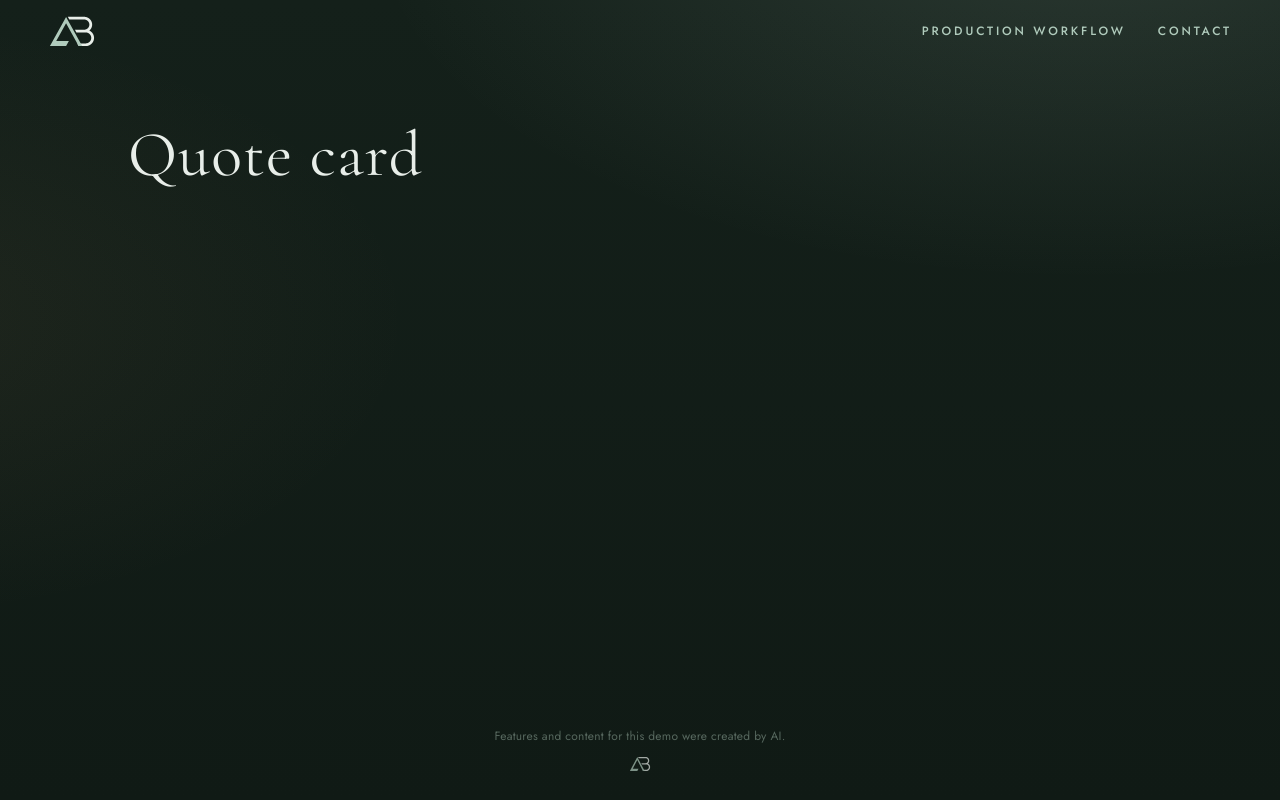
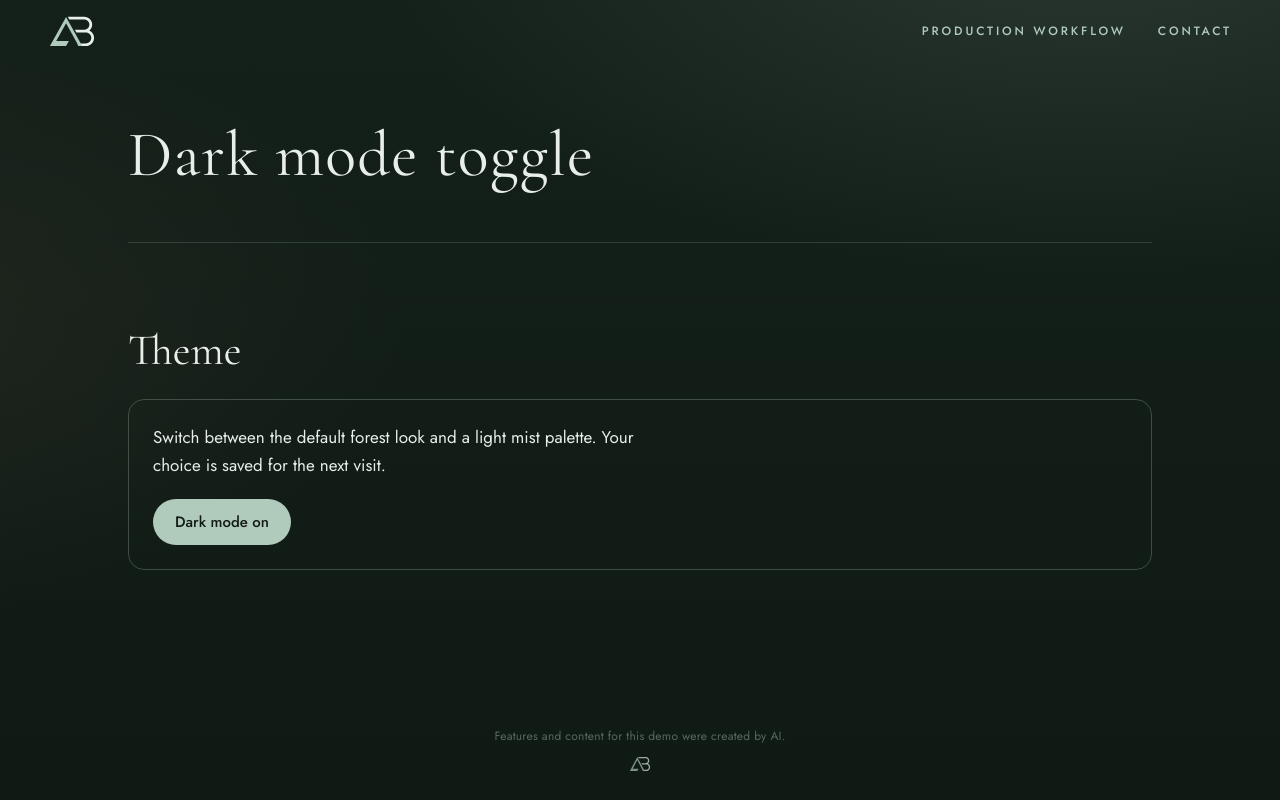
Before and after one commit to ashtonbach/agent-showcase, a Next.js app: page /showcase/ in a window 1280 px wide. Built offline with nearby package versions, Linux system fonts and the light colour scheme.

Commit message:
Feature: Dark mode toggle (Author: Alder)
Co-authored-by: AshtonBach Coder <ashtonbach-coder@users.noreply.github.com>

```diff
--- a/app/lab/current.json
+++ b/app/lab/current.json
@@ -1 +1 @@
-{"slug":"testimonial-card"}
+{"slug":"dark-mode"}
--- /dev/null
+++ b/app/lab/dark-mode/index.tsx
@@ -0,0 +1,65 @@
+"use client";
+import { useCallback, useEffect, useState } from "react";
+
+const KEY = "ab-theme";
+
+function syncTheme(dark: boolean) {
+  document.documentElement.dataset.theme = dark ? "dark" : "light";
+}
+
+export default function Lab() {
+  const [dark, setDark] = useState(true);
+
+  useEffect(() => {
+    const saved = localStorage.getItem(KEY);
+    const isDark = saved !== "light";
+    setDark(isDark);
+    syncTheme(isDark);
+  }, []);
+
+  const onToggle = useCallback(() => {
+    setDark((prev) => {
+      const next = !prev;
+      syncTheme(next);
+      localStorage.setItem(KEY, next ? "dark" : "light");
+      return next;
+    });
+  }, []);
+
+  const css = `
+html[data-theme="light"],html[data-theme="light"] body{color:#14201A;background:#E8EEE9}
+html[data-theme="light"] body::before{background:linear-gradient(180deg,#E8EEE9 0%,#dfe8e1 100%)}
+html[data-theme="light"] .brand,html[data-theme="light"] .brand-word,html[data-theme="light"] .demo-title{color:#14201A}
+html[data-theme="light"] .nav-list a{color:#2F5A46}
+html[data-theme="light"] .nav-list a:hover,html[data-theme="light"] .nav-list a:focus-visible,html[data-theme="light"] .nav-list a[aria-current="page"]{color:#14201A}
+html[data-theme="light"] .site-footer,html[data-theme="light"] .site-disclaimer{color:#2F5A46;opacity:1}
+html[data-theme="light"] .brand-mark{filter:brightness(0) saturate(100%) invert(22%) sepia(18%) saturate(900%) hue-rotate(100deg)}
+html[data-theme="light"] .site-header.is-scrolled{background:rgba(232,238,233,.97)}
+[data-lab="dark-mode"]{width:min(720px,100%);margin:8px auto 56px;color:var(--mist,#F2EFE6)}
+html[data-theme="light"] [data-lab="dark-mode"]{color:#14201A}
+[data-lab="dark-mode"] h2{font-family:var(--serif);font-weight:400;font-size:30px;line-height:1.15;margin:0 0 16px}
+[data-lab="dark-mode"] .lab-card{border:1px solid rgba(176,203,188,.28);border-radius:16px;padding:24px;max-width:100%}
+html[data-theme="light"] [data-lab="dark-mode"] .lab-card{border-color:rgba(47,90,70,.28)}
+[data-lab="dark-mode"] .lab-copy{margin:0 0 20px;line-height:1.6;max-width:52ch}
+[data-lab="dark-mode"] .lab-toggle{font-family:var(--sans);font-weight:500;font-size:15px;border:0;border-radius:999px;padding:12px 22px;cursor:pointer;background:var(--sage,#B0CBBC);color:#121A16}
+html[data-theme="light"] [data-lab="dark-mode"] .lab-toggle{background:#2F5A46;color:#E8EEE9}
+[data-lab="dark-mode"] .lab-toggle:focus-visible{outline:2px solid var(--sage,#B0CBBC);outline-offset:3px}
+html[data-theme="light"] [data-lab="dark-mode"] .lab-toggle:focus-visible{outline-color:#2F5A46}
+@media (prefers-reduced-motion:reduce){[data-lab="dark-mode"] .lab-toggle{transition:none}}
+`;
+
+  return (
+    <section data-lab="dark-mode" aria-labelledby="lab-dark-mode-heading">
+      <style>{css}</style>
+      <h2 id="lab-dark-mode-heading">Theme</h2>
+      <div className="lab-card">
+        <p className="lab-copy">
+          Switch between the default forest look and a light mist palette. Your choice is saved for the next visit.
+        </p>
+        <button type="button" className="lab-toggle" aria-pressed={dark} onClick={onToggle}>
+          {dark ? "Dark mode on" : "Light mode on"}
+        </button>
+      </div>
+    </section>
+  );
+}
--- a/app/page.tsx
+++ b/app/page.tsx
@@ -1,3 +1,4 @@
+import Lab from "./lab/dark-mode";
 import { readDemoKey, demoTitle } from "./demo-name";
 const demoKey = readDemoKey();
 const demoName = demoTitle();
@@ -5,7 +6,7 @@ export default function Page() {
   return (
     <div className="page-stack">
       <h1 className="demo-title" data-i18n={demoKey}>{demoName}</h1>
-      {/* lab:slot */}
+      <Lab /> {/* lab:slot */}
     </div>
   );
 }
```
